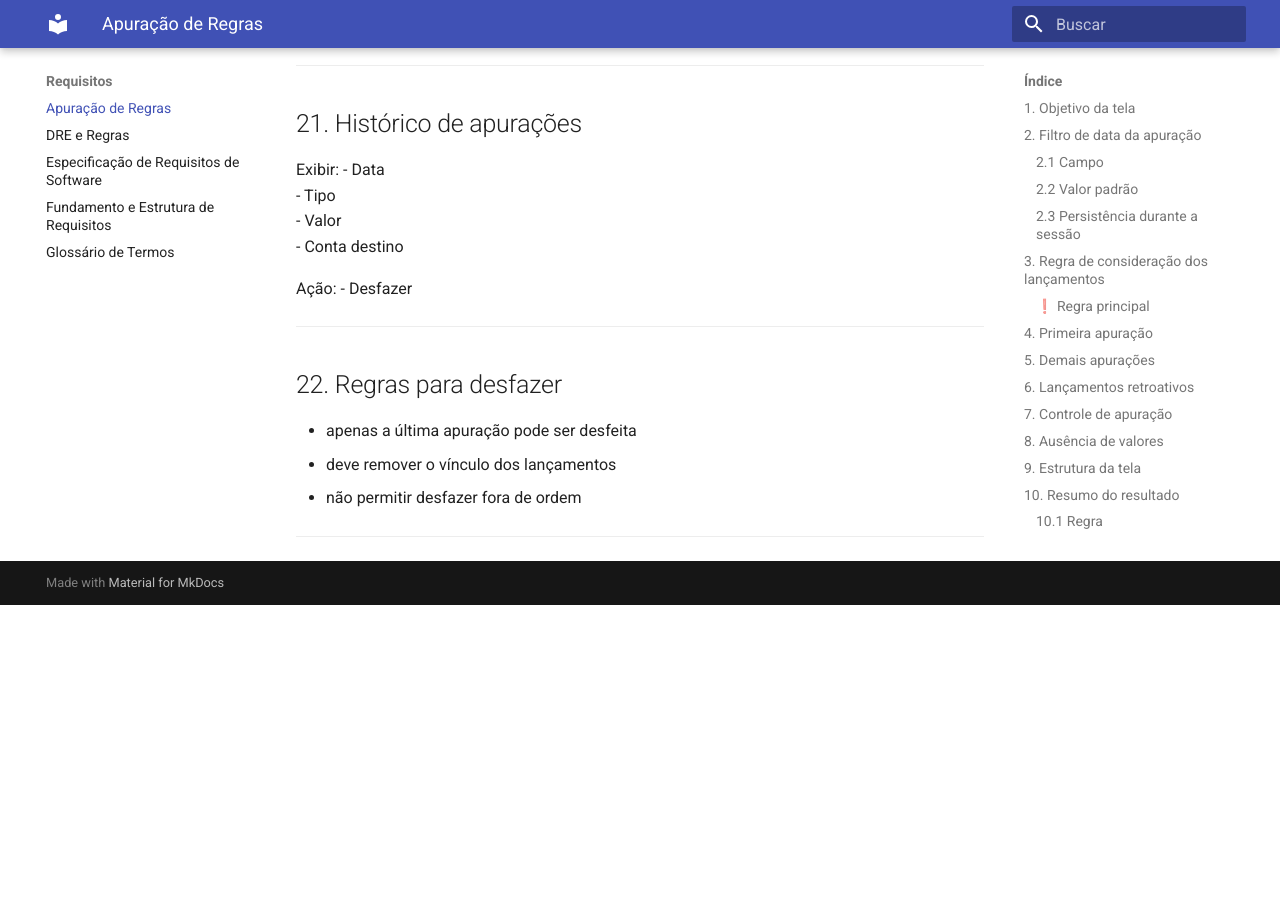
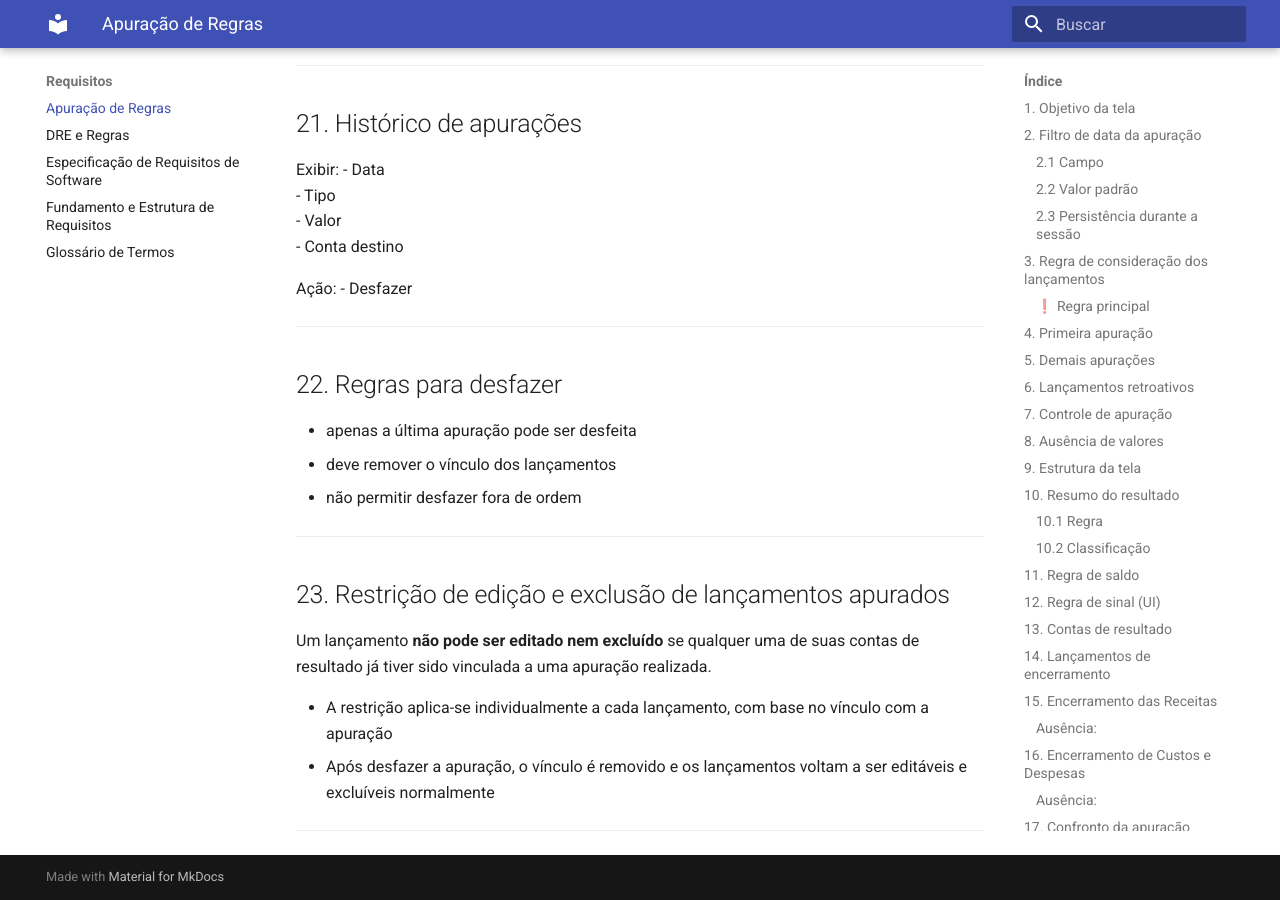
Before and after one commit to NES-Contabilidade-Integrada/doc-coins2026.1, an MkDocs documentation site: the page built from docs/requisitos/apuracao-regras.md, in a window 1280 px wide and 900 px high, scrolled down 7392 px. Built offline with MkDocs 1.6.1 and Material for MkDocs 9.7.7, drawn with Linux system fonts in a browser that asks for light colours; before the commit the page ends 7997 px from its top, so only the background shows below that.

Commit message:
docs: adicionar restrição de edição e exclusão de lançamentos apurados
Lançamentos vinculados a uma apuração realizada não podem ser editados
nem excluídos. A restrição é removida ao desfazer a apuração correspondente.

Adicionado em apuracao-regras.md (seção 23) e na ERS como EX-11 e EX-12
no RF-05 e CA-4 no RF-021.

Co-Authored-By: Claude Sonnet 4.6 <noreply@anthropic.com>

```diff
--- a/docs/requisitos/apuracao-regras.md
+++ b/docs/requisitos/apuracao-regras.md
@@ -316,3 +316,12 @@ Ação:
 - não permitir desfazer fora de ordem
 
 ---
+
+## 23. Restrição de edição e exclusão de lançamentos apurados
+
+Um lançamento **não pode ser editado nem excluído** se qualquer uma de suas contas de resultado já tiver sido vinculada a uma apuração realizada.
+
+- A restrição aplica-se individualmente a cada lançamento, com base no vínculo com a apuração
+- Após desfazer a apuração, o vínculo é removido e os lançamentos voltam a ser editáveis e excluíveis normalmente
+
+---
```
Also changed, not shown: docs/requisitos/especificacao-de-requisitos-de-software.md (+3 -0 lines).
